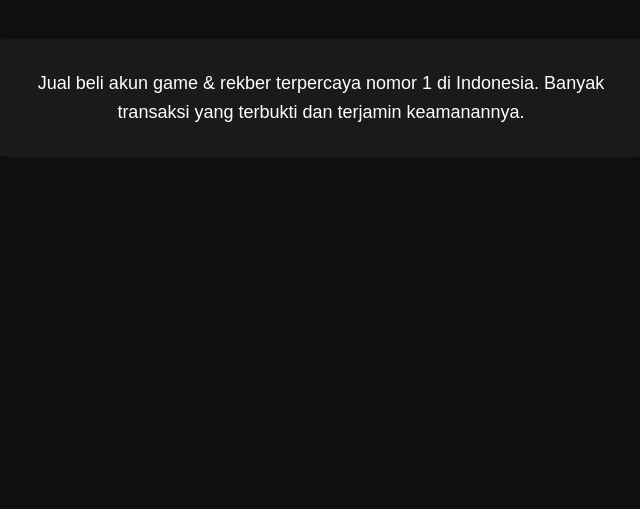
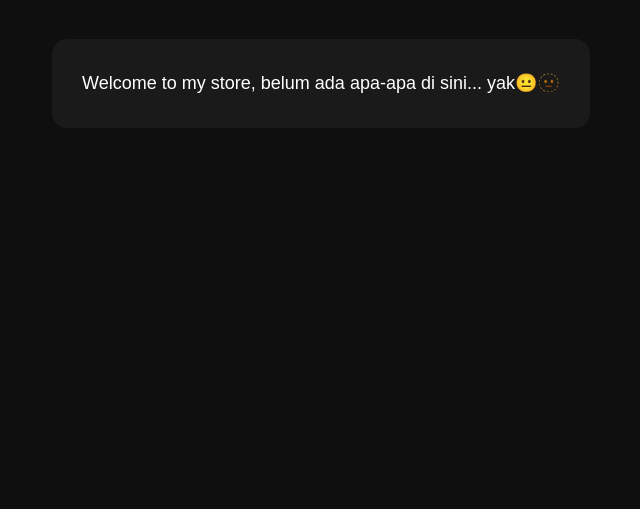
Before and after one commit to novdev72/novdev72.github.io, a plain HTML site: page index.html in a window 1280 px wide. Shown: the part 291-800 px from the top of the page, without its empty margins (319-959 px from the left). Drawn offline with Linux system fonts and the light colour scheme.

Commit message:
index.html
Replaced promotional text with a welcome message.

```diff
--- a/index.html
+++ b/index.html
@@ -45,10 +45,7 @@
   <h1>Hai, gua Nov!</h1>
 
   <div class="card">
-    <p>
-      Jual beli akun game & rekber terpercaya nomor 1 di Indonesia.
-      Banyak transaksi yang terbukti dan terjamin keamanannya.
-    </p>
+    <p> Welcome to my store, belum ada apa-apa di sini... yak😐🫥</p>
   </div>
 
 </body>
```
